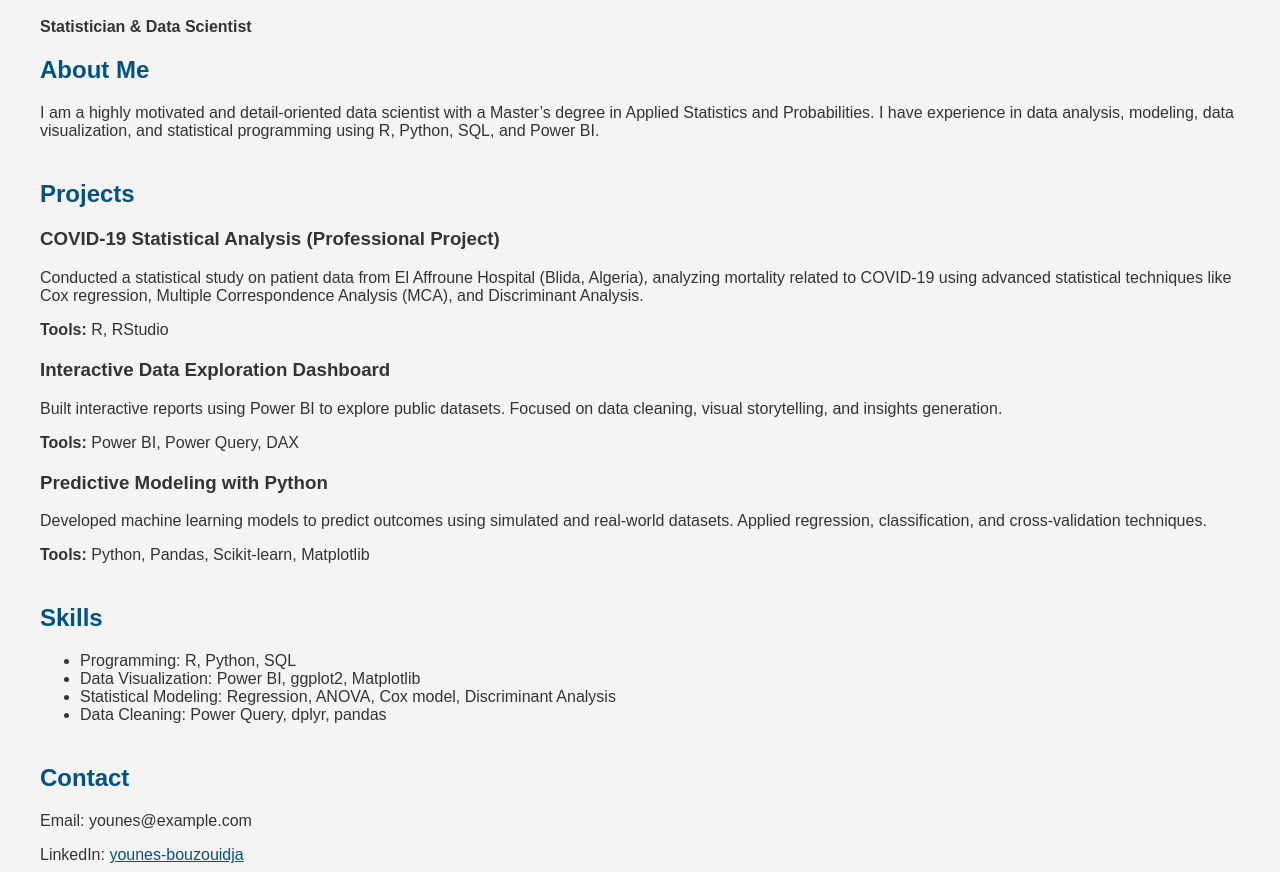
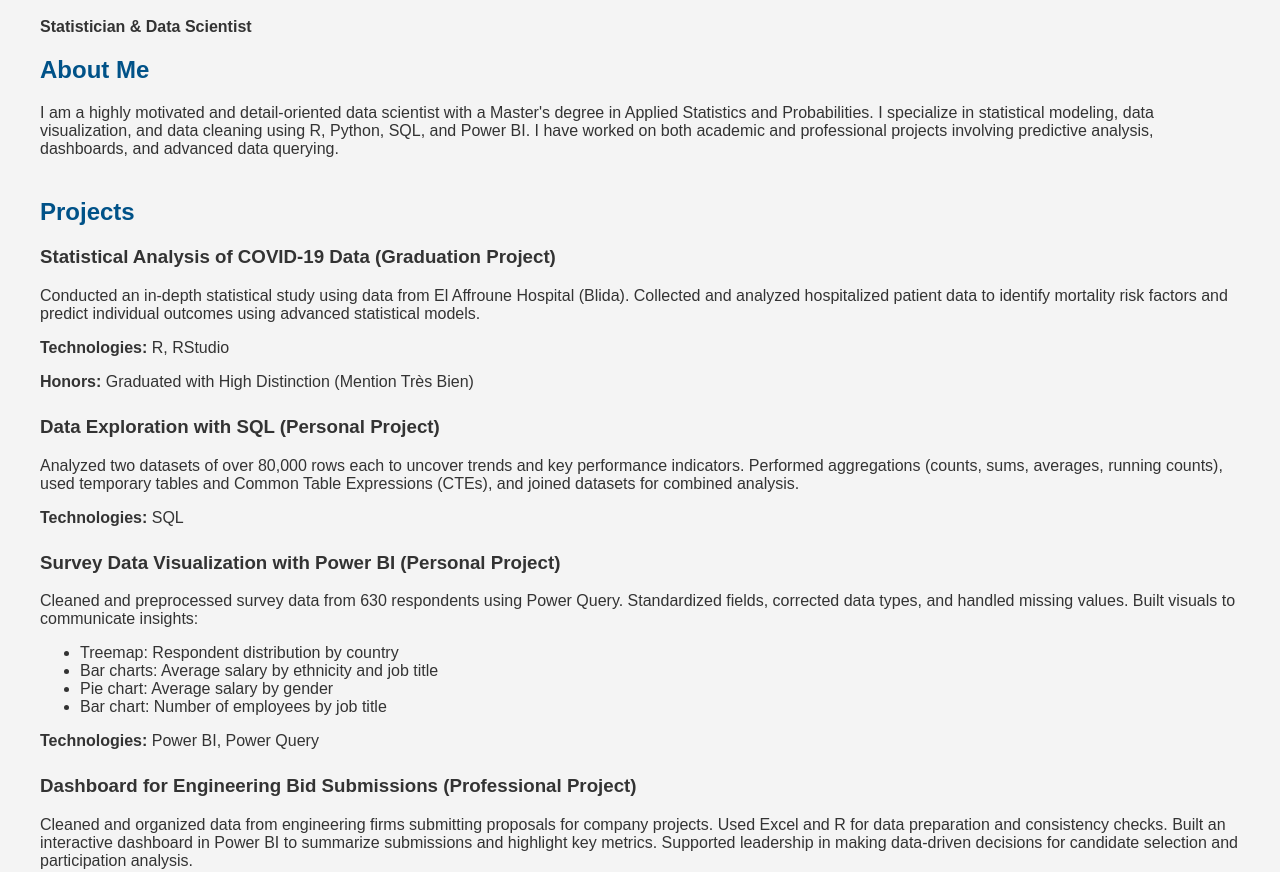
Before and after one commit to YounessBZ/Portfolio, a plain HTML site: page index.html in a window 1280 px wide. Shown: the part 80-952 px from the top of the page. Drawn offline with Linux system fonts and the light colour scheme.

Commit message:
Update index.html

```diff
--- a/index.html
+++ b/index.html
@@ -2,7 +2,7 @@
 <html lang="en">
 <head>
   <meta charset="UTF-8">
-  <title>Younes BOUZOUIDJA - Data Scientist Portfolio</title>
+  <title>Abdelaziz Younes BOUZOUIDJA - Data Scientist Portfolio</title>
   <style>
     body {
       font-family: Arial, sans-serif;
@@ -17,7 +17,7 @@
       margin-bottom: 40px;
     }
     .project {
-      margin-bottom: 20px;
+      margin-bottom: 25px;
     }
     a {
       color: #005288;
@@ -32,8 +32,9 @@
   <div class="section">
     <h2>About Me</h2>
     <p>
-      I am a highly motivated and detail-oriented data scientist with a Master’s degree in Applied Statistics and Probabilities.
-      I have experience in data analysis, modeling, data visualization, and statistical programming using R, Python, SQL, and Power BI.
+      I am a highly motivated and detail-oriented data scientist with a Master's degree in Applied Statistics and Probabilities.
+      I specialize in statistical modeling, data visualization, and data cleaning using R, Python, SQL, and Power BI.
+      I have worked on both academic and professional projects involving predictive analysis, dashboards, and advanced data querying.
     </p>
   </div>
 
@@ -41,28 +42,49 @@
     <h2>Projects</h2>
 
     <div class="project">
-      <h3>COVID-19 Statistical Analysis (Professional Project)</h3>
+      <h3>Statistical Analysis of COVID-19 Data (Graduation Project)</h3>
       <p>
-        Conducted a statistical study on patient data from El Affroune Hospital (Blida, Algeria), analyzing mortality related to COVID-19
-        using advanced statistical techniques like Cox regression, Multiple Correspondence Analysis (MCA), and Discriminant Analysis.
+        Conducted an in-depth statistical study using data from El Affroune Hospital (Blida).
+        Collected and analyzed hospitalized patient data to identify mortality risk factors and predict individual outcomes using advanced statistical models.
       </p>
-      <p><strong>Tools:</strong> R, RStudio</p>
+      <p><strong>Technologies:</strong> R, RStudio</p>
+      <p><strong>Honors:</strong> Graduated with High Distinction (Mention Très Bien)</p>
     </div>
 
     <div class="project">
-      <h3>Interactive Data Exploration Dashboard</h3>
+      <h3>Data Exploration with SQL (Personal Project)</h3>
       <p>
-        Built interactive reports using Power BI to explore public datasets. Focused on data cleaning, visual storytelling, and insights generation.
+        Analyzed two datasets of over 80,000 rows each to uncover trends and key performance indicators.
+        Performed aggregations (counts, sums, averages, running counts), used temporary tables and Common Table Expressions (CTEs), and joined datasets for combined analysis.
       </p>
-      <p><strong>Tools:</strong> Power BI, Power Query, DAX</p>
+      <p><strong>Technologies:</strong> SQL</p>
     </div>
 
     <div class="project">
-      <h3>Predictive Modeling with Python</h3>
+      <h3>Survey Data Visualization with Power BI (Personal Project)</h3>
       <p>
-        Developed machine learning models to predict outcomes using simulated and real-world datasets. Applied regression, classification, and cross-validation techniques.
+        Cleaned and preprocessed survey data from 630 respondents using Power Query.
+        Standardized fields, corrected data types, and handled missing values.
+        Built visuals to communicate insights:
+        <ul>
+          <li>Treemap: Respondent distribution by country</li>
+          <li>Bar charts: Average salary by ethnicity and job title</li>
+          <li>Pie chart: Average salary by gender</li>
+          <li>Bar chart: Number of employees by job title</li>
+        </ul>
       </p>
-      <p><strong>Tools:</strong> Python, Pandas, Scikit-learn, Matplotlib</p>
+      <p><strong>Technologies:</strong> Power BI, Power Query</p>
+    </div>
+
+    <div class="project">
+      <h3>Dashboard for Engineering Bid Submissions (Professional Project)</h3>
+      <p>
+        Cleaned and organized data from engineering firms submitting proposals for company projects.
+        Used Excel and R for data preparation and consistency checks.
+        Built an interactive dashboard in Power BI to summarize submissions and highlight key metrics.
+        Supported leadership in making data-driven decisions for candidate selection and participation analysis.
+      </p>
+      <p><strong>Technologies:</strong> Excel, R, Power BI</p>
     </div>
 
   </div>
@@ -72,15 +94,15 @@
     <ul>
       <li>Programming: R, Python, SQL</li>
       <li>Data Visualization: Power BI, ggplot2, Matplotlib</li>
-      <li>Statistical Modeling: Regression, ANOVA, Cox model, Discriminant Analysis</li>
+      <li>Statistical Analysis: Regression, ANOVA, Cox model, Discriminant Analysis</li>
       <li>Data Cleaning: Power Query, dplyr, pandas</li>
     </ul>
   </div>
 
   <div class="section">
     <h2>Contact</h2>
-    <p>Email: younes@example.com</p>
-    <p>LinkedIn: <a href="https://www.linkedin.com/in/younes-bouzouidja" target="_blank">younes-bouzouidja</a></p>
+    <p>Email: Bouzyouness@gmail.com</p>
+    <p>LinkedIn: <a href="https://www.linkedin.com/in/abdelaziz-younes-bouzouidja-25i09/" target="_blank">younes-bouzouidja</a></p>
   </div>
 
 </body>
```
